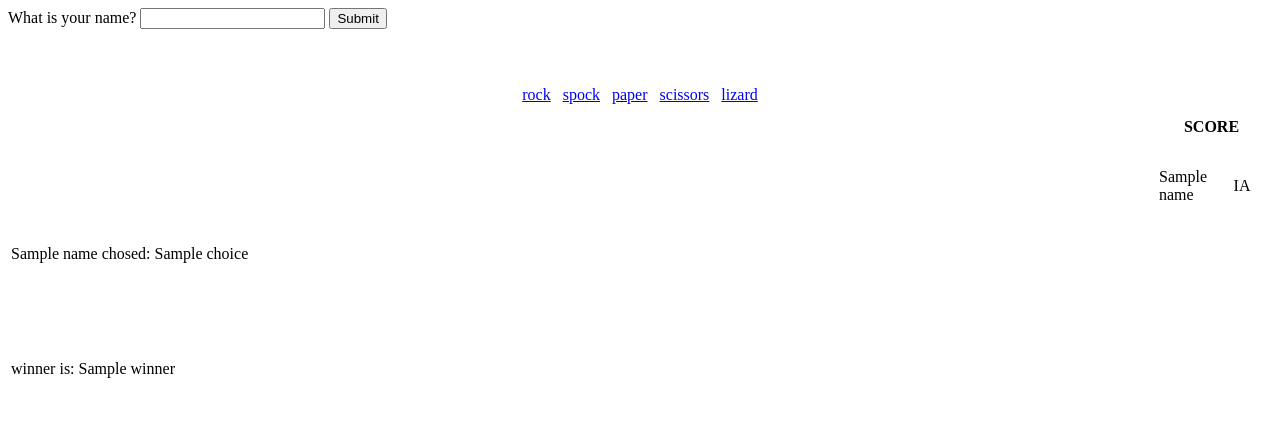
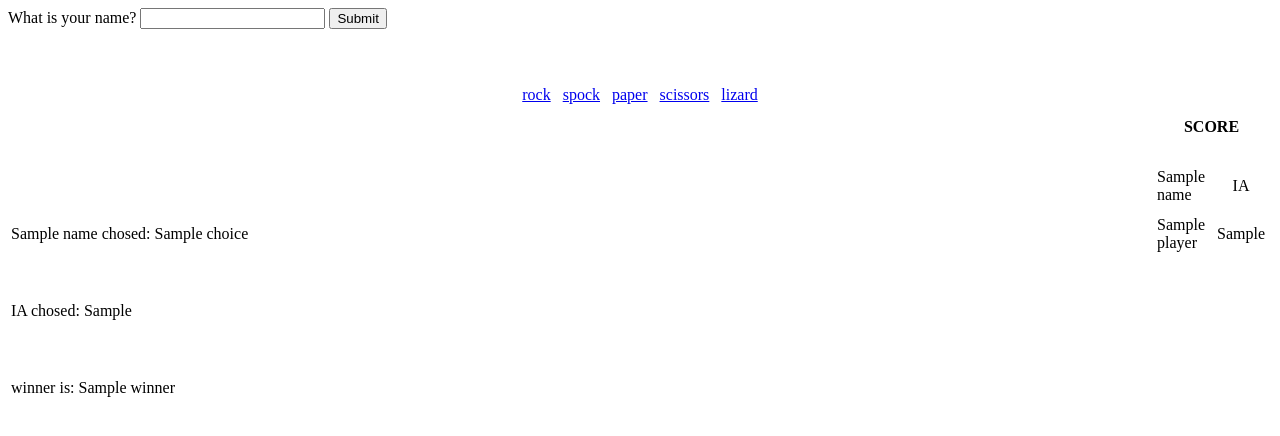
Before and after one commit to salvatop/python-rock-paper-scissors-lizard-spock-game, a Flask app: template templates/index.html in a window 1280 px wide. Shown: the top 436 px of the page. Run offline with Flask 2, Linux system fonts and the light colour scheme; the template is opened without the code that fills it: most values are stand-ins (such as "Sample title", 1, 10 or a date in 2020).

Commit message:
initial commit

```diff
--- a/app.py
+++ b/app.py
@@ -4,7 +4,7 @@ import random
 app = Flask(__name__, template_folder='templates')
 
 SCORE = {"player": 0, "IA": 0}
-WINNER = ""
+IA = {"ia" : None}
 
 
 def name_to_number(name):
@@ -37,21 +37,17 @@ def number_to_name(number):
 
 def play(player_choice):
     player_number = name_to_number(player_choice)
-    player_choice = number_to_name(player_number)
-    print("Player chooses %s" % (player_choice))
 
-    # generate computer choice
-    computer_choice = random.randrange(4)
-    comp_number = number_to_name(computer_choice)
-    print("IA chooses %s" % (comp_number))
+    comp_number = random.randrange(4)
+    computer_choice = number_to_name(comp_number)
+    IA["ia"] = computer_choice
 
     # using modulo to determine the winner
-    result = (player_number - computer_choice) % 5
+    result = (player_number - comp_number) % 5
 
     if result >= 3 and result <= 4:
         SCORE["IA"] += 1
-        WINNER = "IA wins!"
-        return WINNER
+        return "IA wins!"
 
     elif result >= 1 and result <= 2:
         SCORE["player"] += 1
@@ -73,9 +69,9 @@ def player_input():
 
     choice = request.args.get('choice')
     if choice:
-       winner = play(choice)
+        winner = play(choice)
 
-    return render_template('index.html', name=name, choice=choice, winner=winner)
+    return render_template('index.html', name=name, choice=choice, winner=winner, score=SCORE, ia=IA)
 
 
 if __name__ == '__main__':
--- a/templates/index.html
+++ b/templates/index.html
@@ -43,8 +43,8 @@
 <td style="width: 61px; height: 20px; text-align: center;">IA</td>
 </tr>
 <tr style="height: 18px;">
-<td style="width: 35px; height: 18px;">&nbsp;</td>
-<td style="width: 61px; height: 18px;">&nbsp;</td>
+<td style="width: 35px; height: 18px;">{{score['player']}}</td>
+<td style="width: 61px; height: 18px;">{{score['IA']}}</td>
 </tr>
 </tbody>
 </table>
@@ -53,6 +53,9 @@
 <tbody>
 <tr>
 <td style="width: 555px;">{{ name }} chosed: {{choice}}</td>
+</tr>
+<tr>
+<td style="width: 555px;">IA chosed: {{ia['ia']}}</td>
 </tr>
 <tr>
 <td style="width: 555px;">winner is: {{winner}}</td>
```
